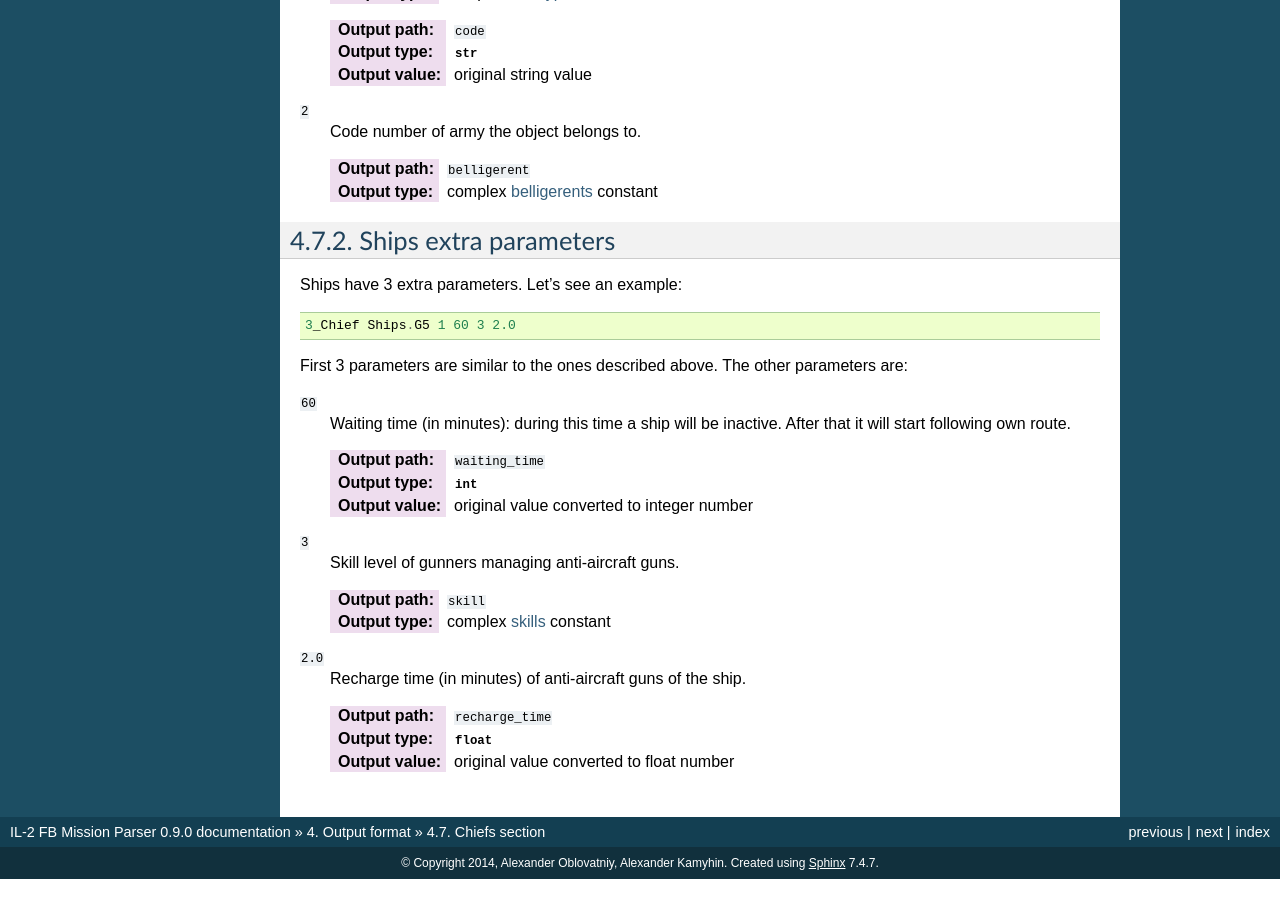
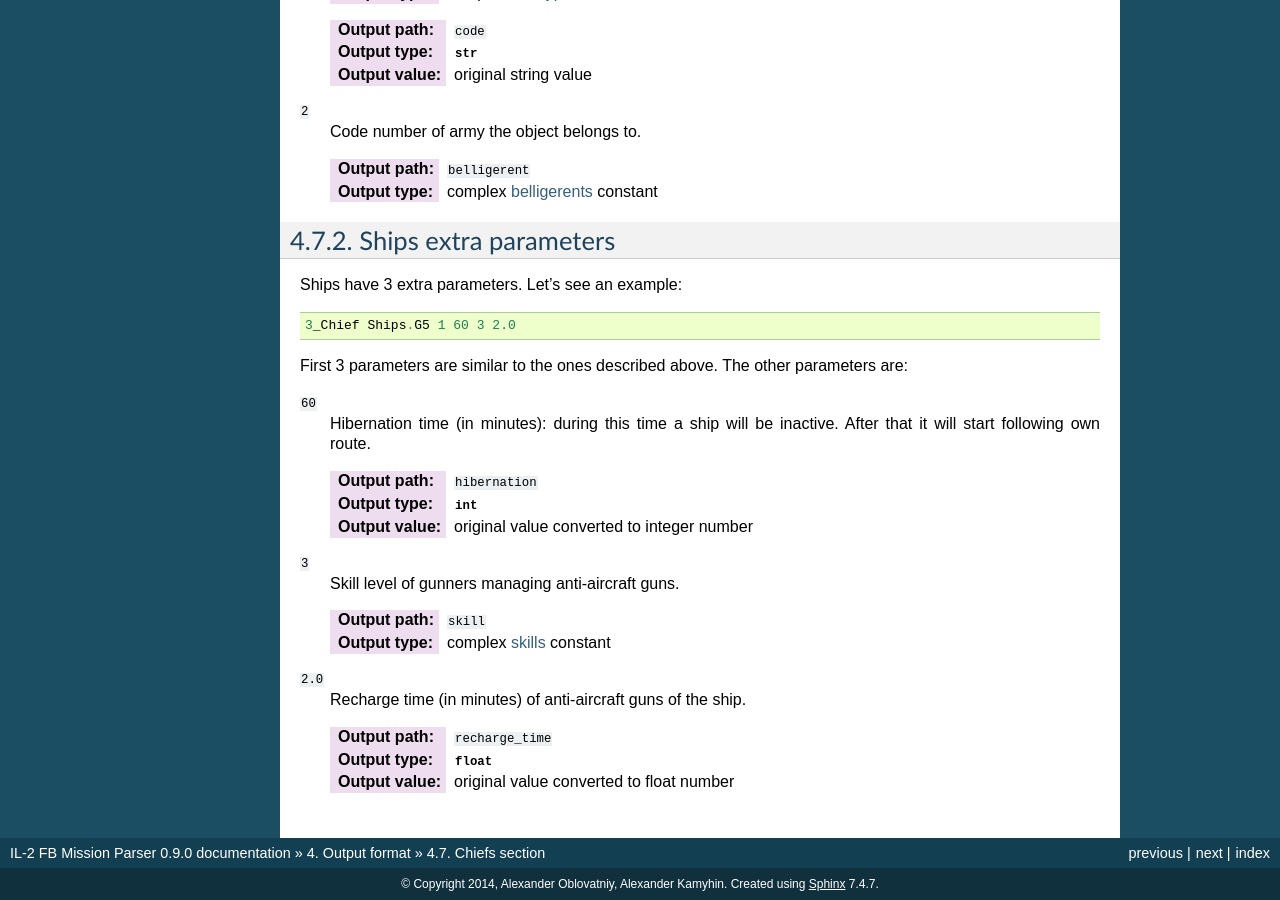
Before and after one commit to IL2HorusTeam/il2fb-mission-parser, a Sphinx documentation site: the page built from docs/parsers/chiefs.rst, in a window 1280 px wide and 900 px high, scrolled down 1622 px. Built offline with Sphinx 7.4.7, drawn with Linux system fonts in a browser that asks for light colours; before the commit the page ends 2501 px from its top, so only the background shows below that; some of the changed text lies outside the part shown.

Commit message:
rename "waiting time" to "hibernation" for ships

```diff
--- a/docs/parsers/chiefs.rst
+++ b/docs/parsers/chiefs.rst
@@ -57,7 +57,7 @@ Output example:
                 'code': "G5",
                 'recharge_time': 2.0,
                 'skill': <constant 'Skills.ace'>,
-                'waiting_time': 60,
+                'hibernation': 60,
                 'type': <constant 'UnitTypes.ship'>,
             },
         ],
@@ -120,10 +120,10 @@ First 3 parameters are similar to the ones described above. The other parameters
 are:
 
 ``60``
-  Waiting time (in minutes): during this time a ship will be inactive. After
-  that it will start following own route.
+  Hibernation time (in minutes): during this time a ship will be inactive.
+  After that it will start following own route.
 
-  :Output path: ``waiting_time``
+  :Output path: ``hibernation``
   :Output type: :class:`int`
   :Output value: original value converted to integer number
 
```
Also changed, not shown: 2 other files.
